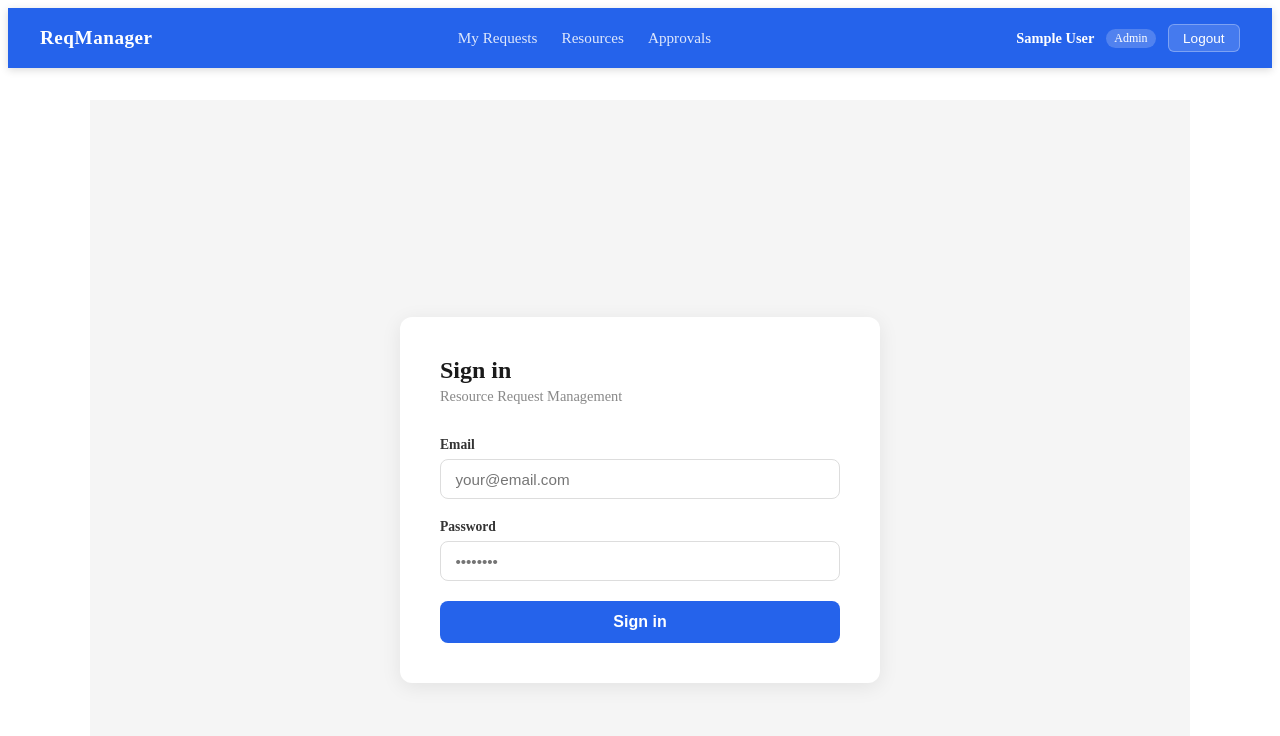
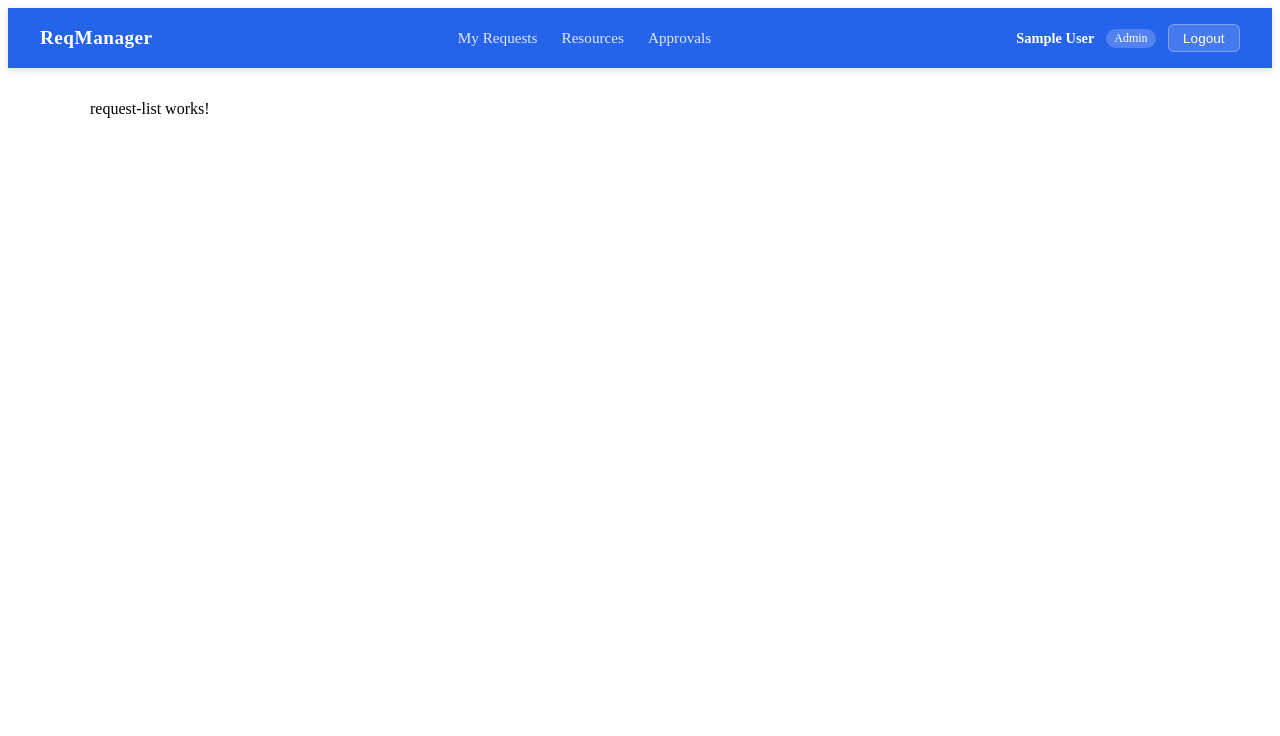
Before and after one commit to bpedro08/gestao-requisicoes, an Angular app in the folder frontend/: page /requests in a window 1280 px wide. Before the commit this address led to /login. Shown: the top 736 px of the page. Built offline with nearby package versions, Linux system fonts and the light colour scheme; sample sign-in values are in the browser's storage.

Commit message:
Fixed routing after logging in

```diff
--- a/frontend/src/app/app.routes.ts
+++ b/frontend/src/app/app.routes.ts
@@ -7,5 +7,12 @@ export const routes: Routes = [
     loadComponent: () =>
       import('./features/auth/login/login')
         .then(m => m.LoginComponent)},
+    {
+    path: 'requests',
+    canActivate: [authGuard],
+    loadComponent: () =>
+      import('./features/requests/request-list/request-list')
+        .then(m => m.RequestList)
+  },
   { path: '**', redirectTo: 'login' }
 ];
--- a/frontend/src/app/features/auth/login/login.ts
+++ b/frontend/src/app/features/auth/login/login.ts
@@ -34,13 +34,14 @@ export class LoginComponent {
   this.error   = '';
 
       this.auth.login(this.form.value.email, this.form.value.password).subscribe({
-      next: () => {
-        // redirect based on role
-        if (this.auth.isAdmin()) {
-          this.router.navigate(['/requests']);
-        } else {
-          this.router.navigate(['/requests']);
-        }
+        next: (response) => {
+      console.log('Login response:', response);
+      console.log('Token:', this.auth.getToken());
+      console.log('User:', this.auth.currentUser());
+      console.log('Navigating to /requests...');
+      this.router.navigate(['/requests']).then(result => {
+        console.log('Navigation result:', result);
+      });
     },
     error: () => {
       this.error   = 'Invalid email or password';
--- /dev/null
+++ b/frontend/src/app/features/requests/request-list/request-list.html
@@ -0,0 +1 @@
+<p>request-list works!</p>
--- /dev/null
+++ b/frontend/src/app/features/requests/request-list/request-list.ts
@@ -0,0 +1,9 @@
+import { Component } from '@angular/core';
+
+@Component({
+  selector: 'app-request-list',
+  imports: [],
+  templateUrl: './request-list.html',
+  styleUrl: './request-list.scss',
+})
+export class RequestList {}
```
Also changed, not shown: frontend/src/app/features/requests/request-list/request-list.scss (added), 1 other file (tests, documents, lock files or other folders). Lines whose indentation alone changed are shown as unchanged.
